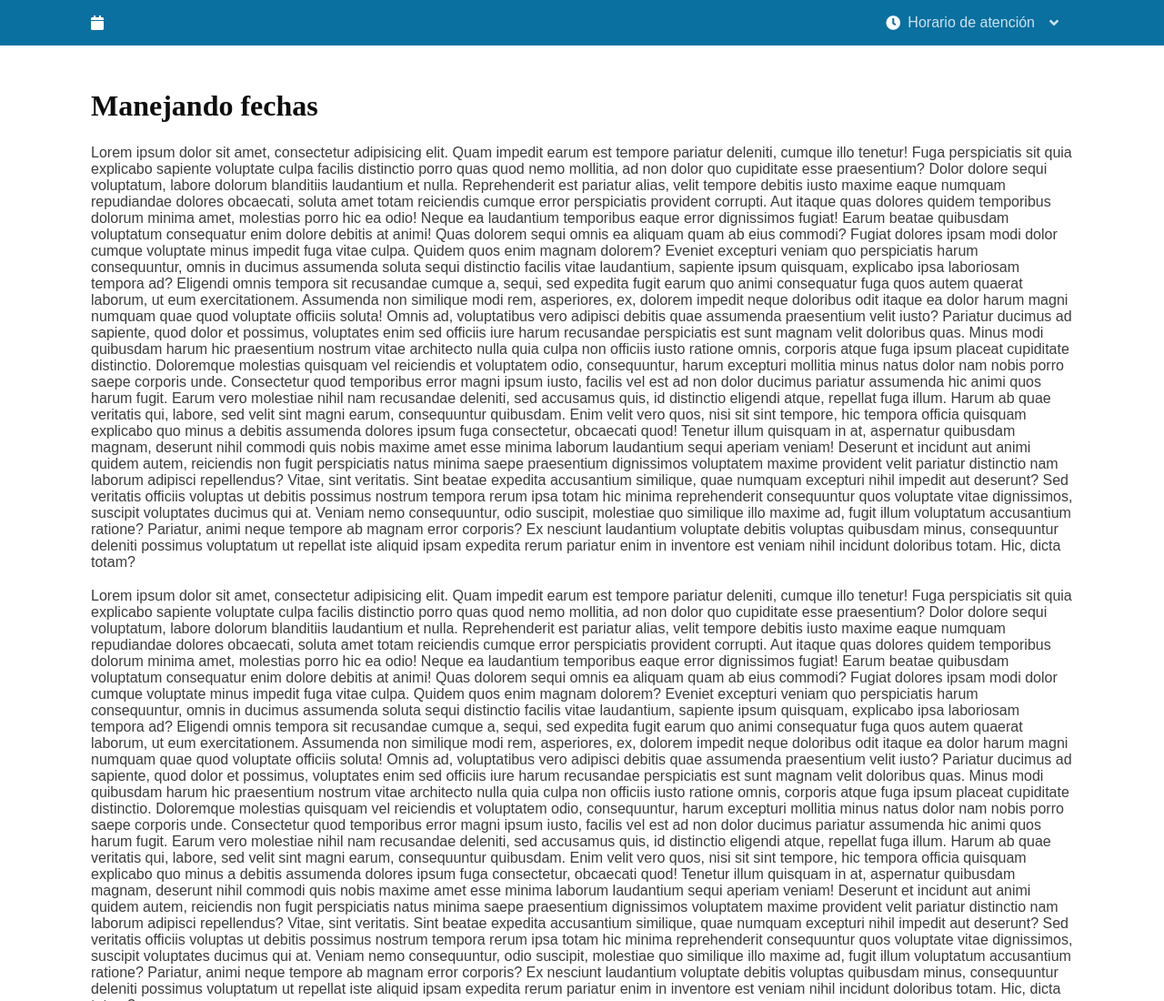
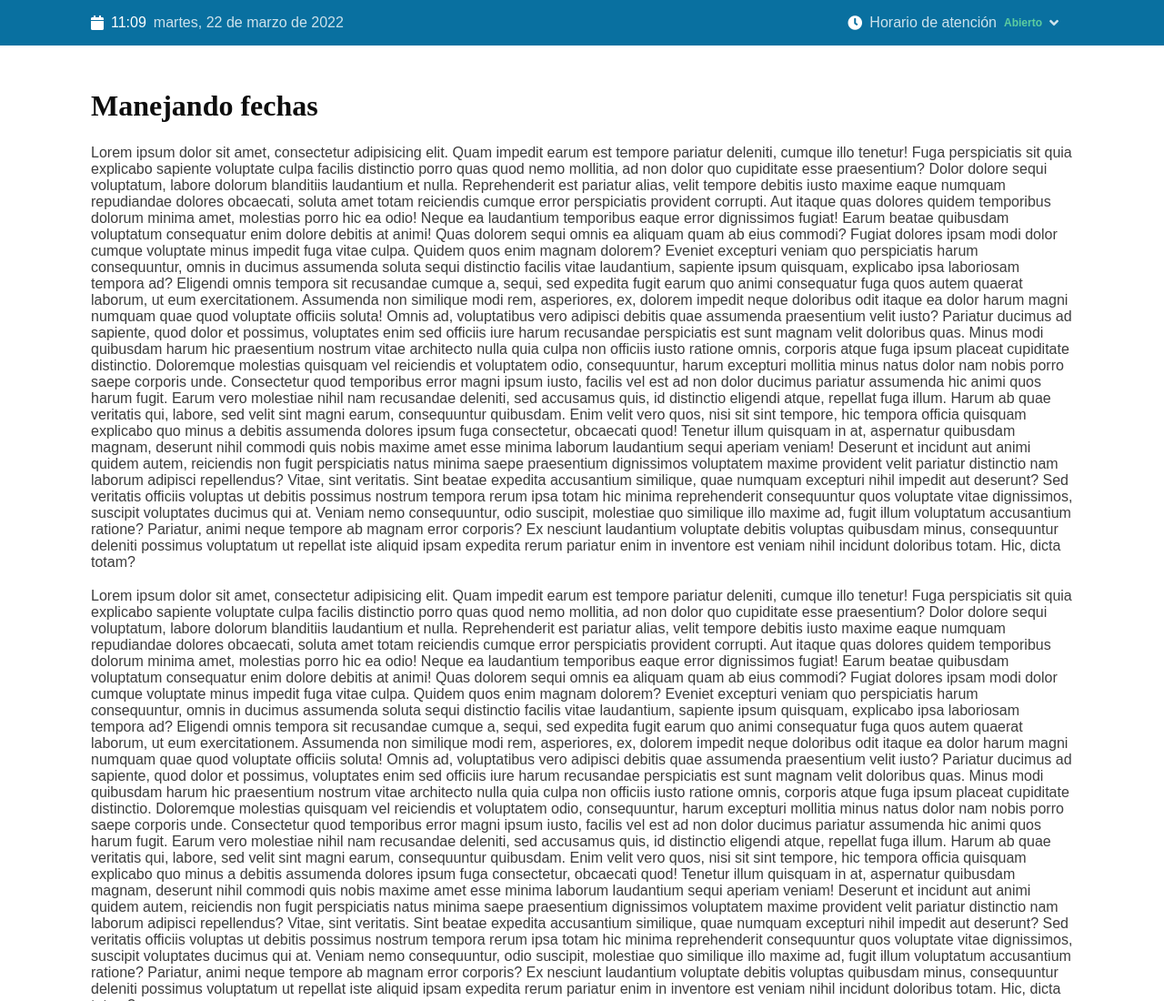
Before and after one commit to Juanjo-CGB/Manejo-de-fechas, a plain HTML site: page index.html in a window 1280 px wide. Shown: the top 1100 px of the page at 91% size. Drawn offline with Linux system fonts and the light colour scheme.

Commit message:
Manejando fechas con .js

```diff
--- a/assets/main.js
+++ b/assets/main.js
@@ -0,0 +1,96 @@
+/**
+ * @fileoverview Manejando fechas para pintarlas en un menú de cualquier sitio
+ * @version 0.1
+ * @author Juanjo Alonso Sánchez <jj.alonso@esla.com>
+ * @copyright cgb@esla.com
+ */
+ "use strict";
+
+ //--VARIABLES
+  /**
+  * Array con los nombres de los meses del año
+  * @type {number}
+  */
+   let monthNames = [ "enero", "febrero", "marzo", "abril", "mayo", "junio", "julio", "agosto", "septiembre", "octubre", "noviembre", "diciembre" ];
+  /**
+  * Array con los nombres de los días de la semana
+  * @type {number}
+  */
+   let weekDaysNames = [ "domingo", "lunes", "martes", "miércoles", "jueves", "viernes", "sábado" ];
+
+   //--FUNCIONES
+  /**
+  * Añade ceros a un número. Si el número dado es menor que la longitud solicitada, rellena automáticamente el número con ceros hasta alcanzar la longitud
+  * @param {number} numero Número
+  * @param {number} longitudCifra Longitud del número
+  * @returns {string} Número con ceros
+  */
+function rellenarCeros(numero, longitudCifra) {
+    let valorNumero = Math.abs(numero).toString();
+    let longitudNumero = numero.toString().length;
+    let cero = "0";
+
+    if(Number(longitudNumero) < longitudCifra){
+        return (cero + valorNumero);
+    }else{
+        return numero.toString();
+    }
+}
+/**
+  * Establece el día, la hora y los minutos
+  * @returns {void}
+  */
+ function establecerHora(){
+    const today = new Date();
+    const longitudCifra = 2;
+    const nodoHora = document.querySelector(".date__hour");
+    const nodoDia = document.querySelector(".date__day");
+    let horas = rellenarCeros(today.getHours(), longitudCifra);
+    let minutos = rellenarCeros(today.getMinutes(), longitudCifra);
+    let diaSemana = weekDaysNames[today.getDay()];
+    const hour = horas + ':' + minutos;
+    const getDia = rellenarCeros(today.getDate(), longitudCifra);
+    const day = `${diaSemana}, ${getDia} de ${monthNames[today.getMonth()]} de ${today.getFullYear()}`;
+
+    nodoHora.innerHTML = hour;
+    nodoDia.innerHTML = day;
+
+    setInterval(()=> {
+        establecerHora();
+    }, 1000);
+}
+/**
+  * Pinta el texto del horario de atención de un color u otro dependiendo si el servicio está o no disponible
+  * @returns {void}
+  */
+ function pintarHorario(){
+    const estadoHorario = document.querySelector(".contact__schedule-state");
+    const diasDisponibles = document.querySelectorAll(".contact__submenu-text");
+    const horasDisponibles = [8, 20];
+    const today = new Date();
+    let diaSemana = weekDaysNames[today.getDay()];
+    let hora = Number(today.getHours());
+    let servicioDisponible = false;
+
+    diasDisponibles.forEach( (horario)=> {
+            if (horario.innerHTML === diaSemana) {
+                horario.parentNode.classList.add('contact__submenu-item--background');
+                if (hora>=horasDisponibles[0] && hora < horasDisponibles[1]) {
+                    servicioDisponible = true;
+                }
+            }
+        }
+    );
+    if (servicioDisponible) {
+        estadoHorario.innerHTML = 'Abierto';
+        estadoHorario.classList.add('contact__schedule-state--open');
+    } else {
+        estadoHorario.innerHTML = 'Cerrado';
+        estadoHorario.classList.add('contact__schedule-state--close');
+    }
+}
+
+//--CÓDIGO
+//Establecer fechas y pintar horarios
+establecerHora();
+pintarHorario();
--- a/assets/style.css
+++ b/assets/style.css
@@ -110,7 +110,8 @@ header {
     gap: 0.5rem;
     cursor: pointer;
 }
-.contact__schedule:hover > .contact__schedule-text, .contact__schedule:hover > .contact__icon--light {
+.contact__schedule:hover > .contact__schedule-text,
+.contact__schedule:hover > .contact__icon--light {
     color: var(--text-color-menu);
 }
 .contact__schedule:hover > .contact__submenu {
@@ -121,6 +122,10 @@ header {
     width: auto;
     transition: display 0.5s;
 }
+.contact__schedule-state {
+    font-size: calc(var(--font-size) - 0.25rem);
+    font-weight: 700;
+  }
 .contact__schedule-state--open {
     color: #5dcd9f;
 }
```
